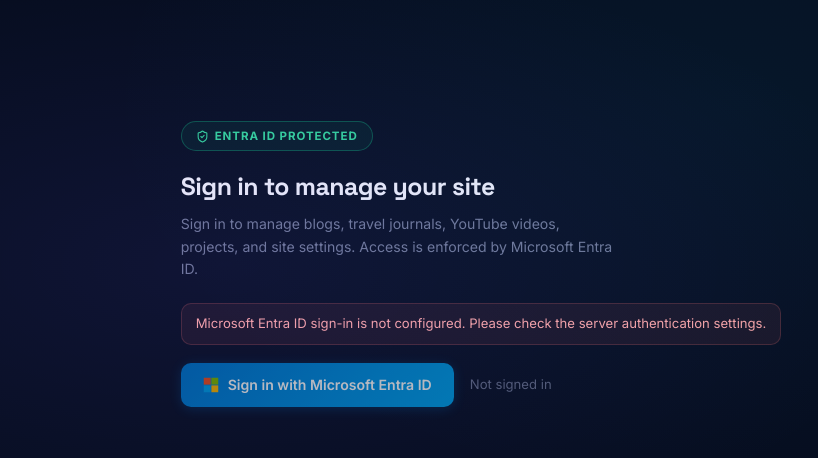
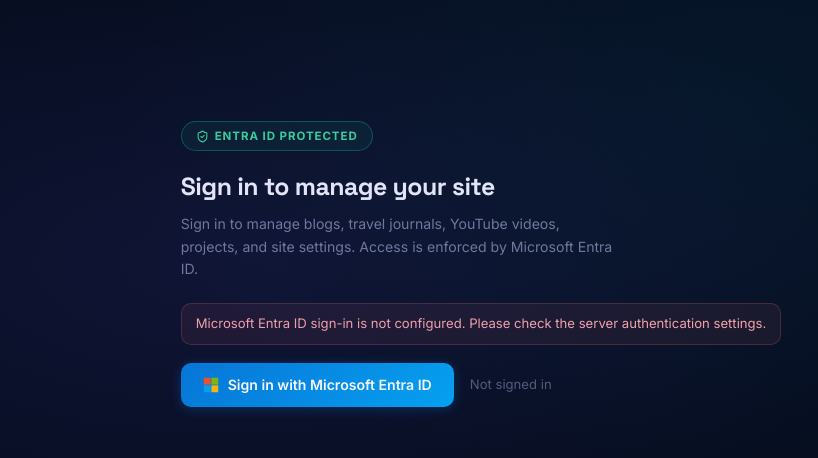
Before and after one commit to techtotsandparents-max/rahulsite, a Next.js app: page /admin in a window 1280 px wide. Shown: the part 136-594 px from the top of the page, without its empty margins (159-977 px from the left). Built offline with nearby package versions, Linux system fonts and the light colour scheme; no server answers.

Commit message:
Update auth configuration and admin login

```diff
--- a/app/api/auth/[...nextauth]/route.ts
+++ b/app/api/auth/[...nextauth]/route.ts
@@ -3,4 +3,9 @@
 
 const handler = NextAuth(authOptions);
 
-export { handler as GET, handler as POST };
+const signInHandler = NextAuth({
+	...authOptions,
+	pages: { ...authOptions.pages, signIn: undefined },
+});
+
+export { signInHandler as GET, handler as POST };
--- a/components/admin/AdminLoginCard.tsx
+++ b/components/admin/AdminLoginCard.tsx
@@ -1,6 +1,6 @@
 'use client';
 
-import { useState } from 'react';
+import { useState, type MouseEvent } from 'react';
 import { signIn, useSession } from 'next-auth/react';
 import { motion } from 'framer-motion';
 import { ShieldCheck, Loader2 } from 'lucide-react';
@@ -25,8 +25,14 @@
   const { data: session } = useSession();
   const authUser = session?.user;
 
-  const handleLogin = async () => {
-    if (loading || !providerAvailability.azureAd) return;
+  const signInUrl = `/api/auth/signin/azure-ad?callbackUrl=${encodeURIComponent(callbackUrl)}`;
+
+  const handleLogin = async (event: MouseEvent<HTMLAnchorElement>) => {
+    if (event.metaKey || event.ctrlKey || event.shiftKey || event.altKey || event.button !== 0) return;
+    if (!providerAvailability.azureAd) return;
+
+    event.preventDefault();
+    if (loading) return;
 
     setLoading(true);
     setLoginError(null);
@@ -49,7 +55,7 @@
       <div className="admin-login-bg" aria-hidden />
 
       <motion.div
-        initial={{ opacity: 0, y: 16 }}
+        initial={false}
         animate={{ opacity: 1, y: 0 }}
         transition={{ duration: 0.4, ease: [0.25, 0.46, 0.45, 0.94] }}
         className="admin-login-card"
@@ -88,11 +94,12 @@
 
         {/* Actions row: Sign In button + status */}
         <div className="admin-login-actions">
-          <button
+          <a
             id="btn-entra-login"
             className="admin-login-btn"
+            href={signInUrl}
             onClick={handleLogin}
-            disabled={loading || !providerAvailability.azureAd}
+            aria-busy={loading}
             aria-label="Sign in with Microsoft Entra ID"
           >
             {loading ? (
@@ -101,7 +108,7 @@
               <MicrosoftIcon />
             )}
             <span>{loading ? 'Redirecting…' : 'Sign in with Microsoft Entra ID'}</span>
-          </button>
+          </a>
 
           <span className="admin-login-status">
             {authUser ? (
@@ -222,25 +229,26 @@
           font-size: 0.88rem;
           font-weight: 600;
           font-family: inherit;
+          text-decoration: none;
           cursor: pointer;
           transition: all 0.2s ease;
           white-space: nowrap;
           box-shadow: 0 2px 12px rgba(0, 120, 212, 0.3);
         }
 
-        .admin-login-btn:hover:not(:disabled) {
+        .admin-login-btn:hover {
           background: linear-gradient(135deg, #0068bd 0%, #0094db 100%);
           box-shadow: 0 4px 20px rgba(0, 120, 212, 0.45);
           transform: translateY(-1px);
         }
 
-        .admin-login-btn:active:not(:disabled) {
+        .admin-login-btn:active {
           transform: translateY(0);
         }
 
-        .admin-login-btn:disabled {
+        .admin-login-btn[aria-busy='true'] {
           opacity: 0.7;
-          cursor: not-allowed;
+          cursor: progress;
         }
 
         /* ── Spinner ── */
```
